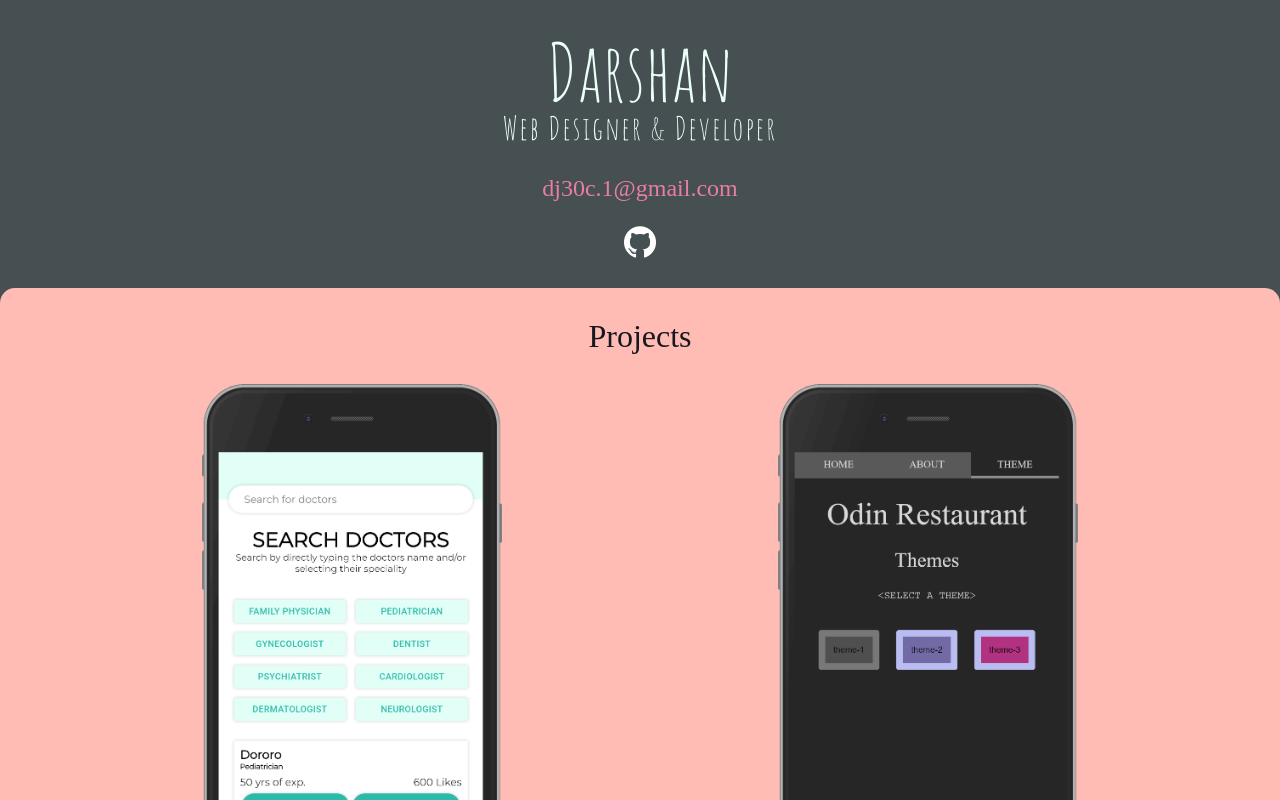
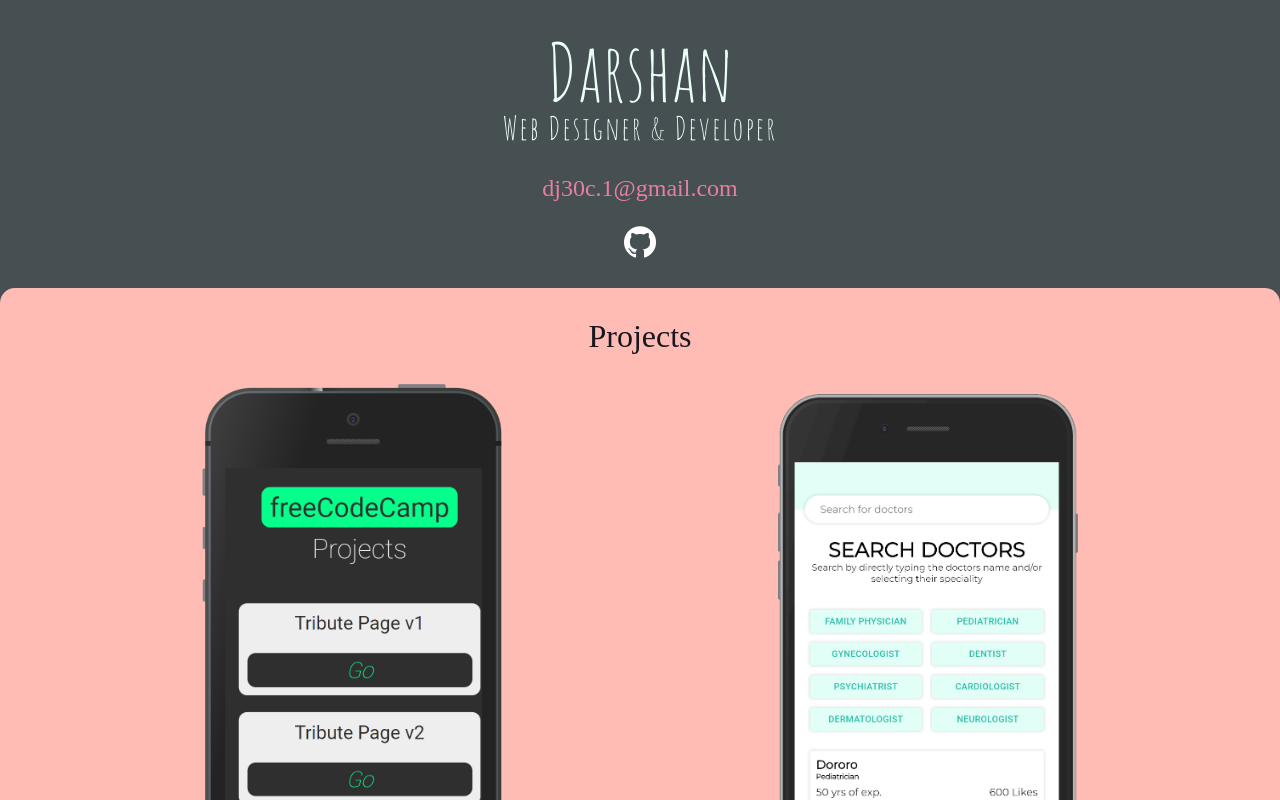
Before and after one commit to darshanjayadev/portfolio, a React (Create React App) app: page / in a window 1280 px wide. Built offline with nearby package versions, Linux system fonts and the light colour scheme; a web font is replaced by a local one.

Commit message:
Add freeCodeCamp projects
closes #6

```diff
--- a/src/components/Projects.js
+++ b/src/components/Projects.js
@@ -1,4 +1,5 @@
 import React from 'react'
+import freeCodeCamp from '../img/freecodecamp-projects.png';
 import capstoneFinal from '../img/microverse-capstone-final.png';
 import weatherContext from '../img/microverse-weather-context.png';
 import odinWeather from '../img/odin-weather.png';
@@ -15,6 +16,19 @@ const Projects = () => {
         </h2>
       </header>
       <div className="projects-list">
+      <article className="project">
+          <div className="screenshot">
+            <img src={freeCodeCamp} alt="Alt" />
+          </div>
+          <header>
+            <h4>freeCodeCamp Projects</h4>
+            <div className="project-links">
+              <a className="link" href="https://juz-freecodecamp-projects.netlify.app/" target="_blank" rel="noopener noreferrer">Live Demo</a>
+              <a className="link" href="https://github.com/juzQrios/freecodecamp-project-landing-page" target="_blank" rel="noopener noreferrer">GitHub</a>
+            </div>
+          </header>
+        </article>
+
         <article className="project">
           <div className="screenshot">
             <img src={capstoneFinal} alt="Alt" />
```
Also changed, not shown: package.json (line endings or trailing spaces), src/img/freecodecamp-projects.png (added), 1 other file (tests, documents, lock files or other folders).
